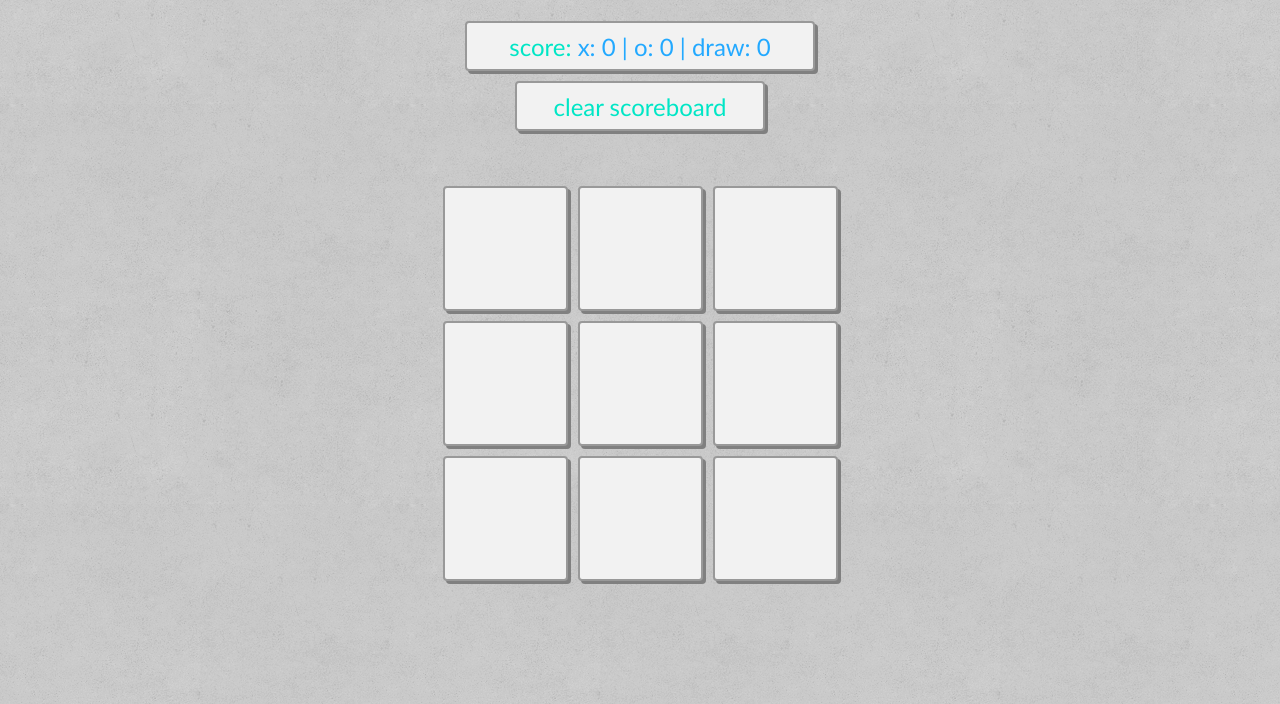
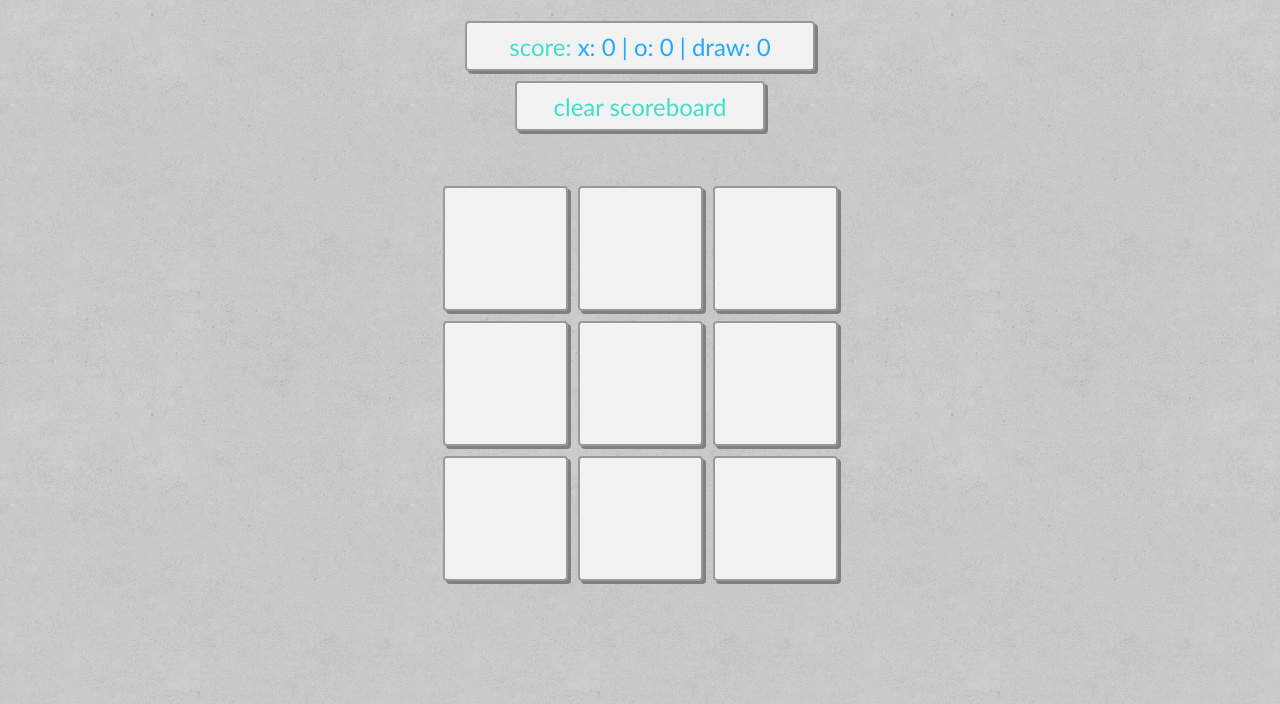
Before and after one commit to csdaniel17/tic-tac-toe, a plain HTML site: page index.html in a window 1280 px wide. Shown: the part 96-800 px from the top of the page. Drawn offline with Linux system fonts and the light colour scheme.

Commit message:
update styling

```diff
--- a/style.css
+++ b/style.css
@@ -75,7 +75,7 @@ button:focus {
   width: 350px;
   height: 50px;
   margin: 10px auto 10px;
-  color: #00e6c6;
+  color: #40ddcb;
   clear: both;
 }
 
@@ -88,6 +88,6 @@ span {
   width: 250px;
   height: 50px;
   margin: 10px auto;
-  color: #00e6c6;
+  color: #40ddcb;
   clear: both;
 }
```
